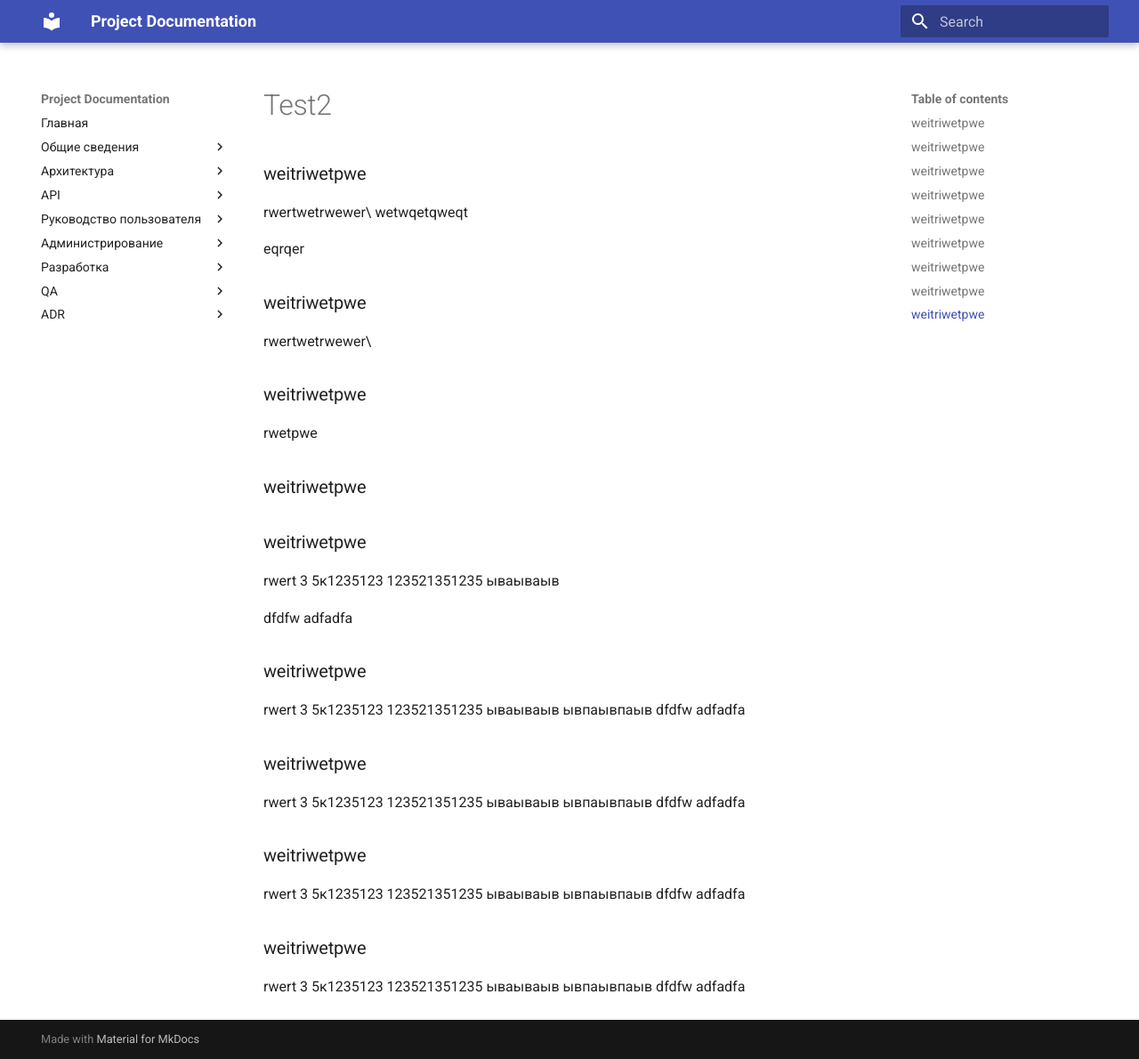
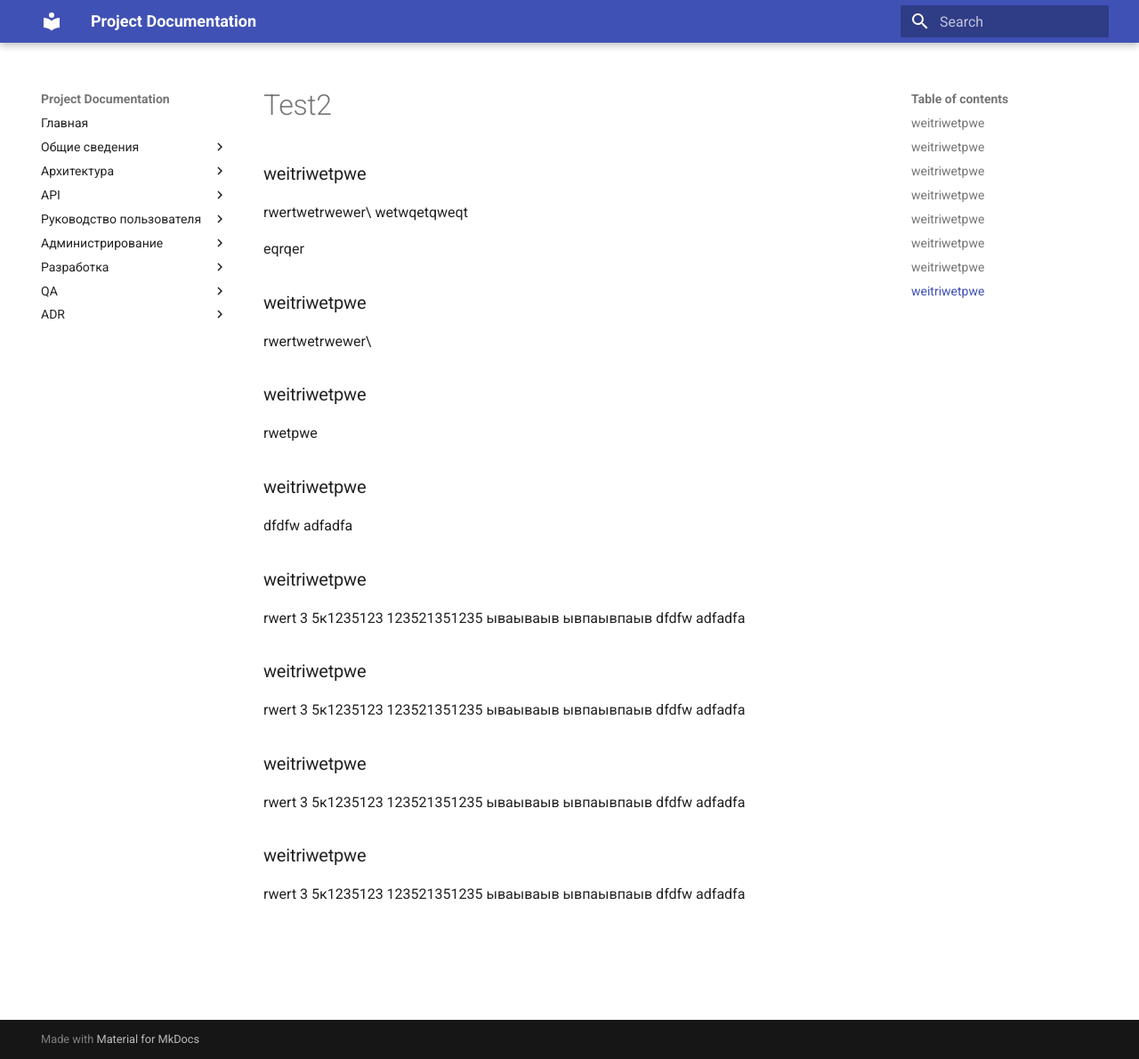
Before and after one commit to techwri/Demo, an MkDocs documentation site: the page built from docs/architecture/test2.md, in a window 1280 px wide and 1190 px high. Shown: the whole window at 89% size. Built offline with MkDocs 1.6.1 and Material for MkDocs 9.7.7, drawn with Linux system fonts in a browser that asks for light colours.

Commit message:
Update test2.md

```diff
--- a/docs/architecture/test2.md
+++ b/docs/architecture/test2.md
@@ -12,11 +12,6 @@ rwetpwe
 
 ### weitriwetpwe
 
-### weitriwetpwe
-rwert
-3  5к1235123
-123521351235
-ываываыв
 
 dfdfw
 adfadfa
```
